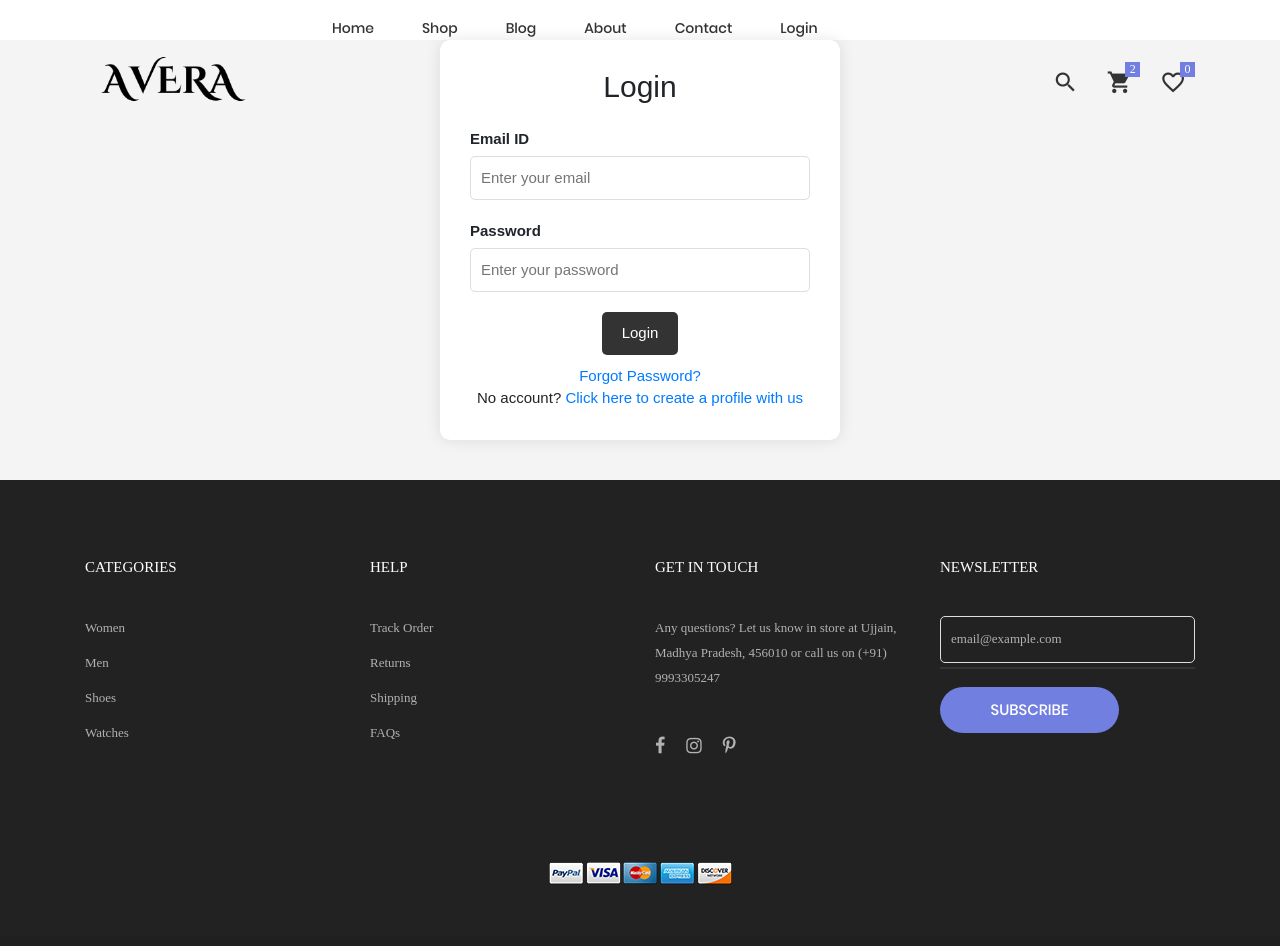
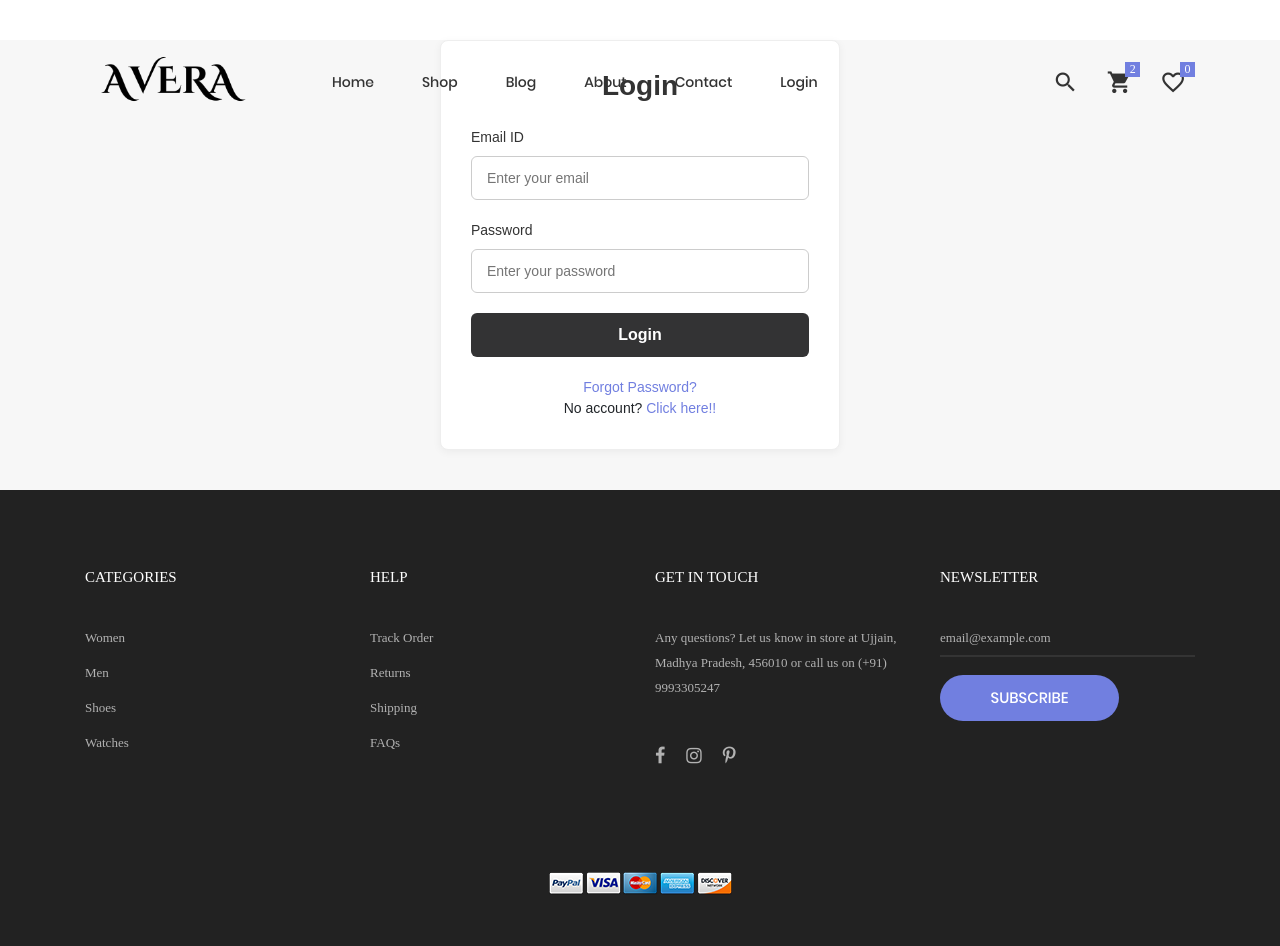
Before and after one commit to vidhi-gupta1408/Avera-E-Commerce, a Django app: page /login/ in a window 1280 px wide. Before the commit the page ends 884 px from the top, so only its background shows below. Run offline with Django 5.2, Linux system fonts and the light colour scheme; some libraries are stand-ins or nearby versions; some web fonts are replaced.

Commit message:
updated css of login page

```diff
--- a/static_files/css/login.css
+++ b/static_files/css/login.css
@@ -1,40 +1,55 @@
 body {
-    font-family: 'Arial', sans-serif;
-    background: #f4f4f4;
+    background-color: #f7f7f7 !important;
+    font-family: 'Poppins', sans-serif;
+    margin: 0;
+    padding: 0;
 }
 
 .form-container {
+    background: #fff;
     max-width: 400px;
     margin: 40px auto;
     padding: 30px;
-    background: #fff;
-    box-shadow: 0 0 15px rgba(0,0,0,0.1);
-    border-radius: 10px;
+    border: 1px solid #eee;
+    border-radius: 8px;
+    box-shadow: 0 2px 8px rgba(0, 0, 0, 0.05);
+    transition: all 0.3s ease;
 }
 
-.form-container h2 {
+h2 {
     text-align: center;
     margin-bottom: 25px;
+    font-size: 28px;
+    font-weight: 600;
+    color: #333;
 }
 
 .form-group {
     margin-bottom: 20px;
 }
 
-label {
-    font-weight: bold;
+.form-group label {
     display: block;
-    margin-bottom: 5px;
+    font-weight: 500;
+    font-size: 14px;
+    margin-bottom: 8px;
+    color: #333;
 }
 
-input[type="text"],
-input[type="email"],
-input[type="password"],
-input[type="tel"] {
+.form-group input {
     width: 100%;
-    padding: 10px;
-    border: 1px solid #ddd;
-    border-radius: 5px;
+    height: 44px;
+    padding: 12px 15px;
+    border: 1px solid #ccc;
+    border-radius: 6px;
+    font-size: 14px;
+    transition: border 0.2s;
+}
+
+.form-group input:focus {
+    border-color: #a960ee;
+    outline: none;
+    box-shadow: 0 0 5px rgba(169, 96, 238, 0.2);
 }
 
 .form-actions {
@@ -43,26 +58,32 @@ input[type="tel"] {
 }
 
 .form-actions button {
-    padding: 10px 20px;
-    background: #333;
+    background-color: #333334;
     color: #fff;
+    font-weight: 600;
+    padding: 10px 0px;
     border: none;
-    border-radius: 5px;
+    border-radius: 6px;
+    width: 100%;
+    font-size: 16px;
     cursor: pointer;
+    transition: background-color 0.3s ease;
 }
 
 .form-actions button:hover {
-    background: #555;
+    background-color: #717fe0;
 }
 
 .toggle-form {
-    margin-top: 10px;
     text-align: center;
+    margin-top: 20px;
+    font-size: 14px;
 }
 
 .toggle-form a {
-    color: #007bff;
+    color: #717fe0;
     text-decoration: none;
+    font-weight: 500;
 }
 
 .toggle-form a:hover {
@@ -73,10 +94,13 @@ input[type="tel"] {
     display: none;
 }
 
-.main-menu {
-    margin-bottom: 20%; /* Adjust as needed */
+@media screen and (max-width: 480px) {
+    .form-container {
+        width: 90%;
+        padding: 20px;
+    }
+
+    input, button {
+        font-size: 16px;
+    }
 }
-
-.form {
-    margin-top: 1%; /* Adjust as needed */
-}
--- a/templates/login.html
+++ b/templates/login.html
@@ -5,7 +5,7 @@
 <html lang="en">
 <head>
     <meta charset="UTF-8">
-    <title>Login & Registration</title>
+    <title>Login</title>
 	<link rel="stylesheet" type="text/css" href="{% static 'css/main.css' %}">
 	<link rel="stylesheet" type="text/css" href="{% static 'css/util.css' %}">
 
@@ -35,7 +35,7 @@
         </div>
         <div class="toggle-form">
             <a href="#">Forgot Password?</a><br>
-            No account? <a href="#" onclick="toggleForms()">Click here to create a profile with us</a>
+            No account? <a href="#" onclick="toggleForms()">Click here!!</a>
         </div>
     </div>
 
@@ -77,39 +77,47 @@
         }
 
         function login() {
-            const email = document.getElementById('login-email').value;
-            const password = document.getElementById('login-password').value;
+            const email = document.getElementById('login-email').value.trim();
+            const password = document.getElementById('login-password').value.trim();
+
+
             if (!email || !password) {
-                alert("Please enter both email and password.");
-            } else {
-                alert(`Logged in with: ${email}`);
+                showMessage("Please enter both email and password.");
+                return;
             }
         }
 
         function register() {
-            const name = document.getElementById('register-name').value;
-            const phone = document.getElementById('register-phone').value;
-            const email = document.getElementById('register-email').value;
+            const name = document.getElementById('register-name').value.trim();
+            const phone = document.getElementById('register-phone').value.trim();
+            const email = document.getElementById('register-email').value.trim();
             const password = document.getElementById('register-password').value;
             const confirm = document.getElementById('register-confirm').value;
 
             if (!name || !phone || !email || !password || !confirm) {
-                alert("Please fill in all fields.");
+                showMessage("Please fill in all fields.");
                 return;
             }
 
             if (password !== confirm) {
-                alert("Passwords do not match.");
+                showMessage("Passwords do not match.");
                 return;
             }
+        }
 
-            alert(`Registered successfully as ${name}`);
+        function showMessage(message, type = "error") {
+            const msg = document.createElement('div');
+            msg.className = `msg-box ${type}`;
+            msg.innerText = message;
+            document.body.appendChild(msg);
+            setTimeout(() => msg.remove(), 3000);
         }
     </script>
 
     <script src="{% static 'vendor/jquery/jquery-3.2.1.min.js' %}"></script>
     <script src="{% static 'vendor/bootstrap/js/bootstrap.min.js' %}"></script>
     <script src="{% static 'js/main.js' %}"></script>
+    <script src="{% static 'js/slick-custom.js' %}"></script>
 
 </body>
 </html>
```
